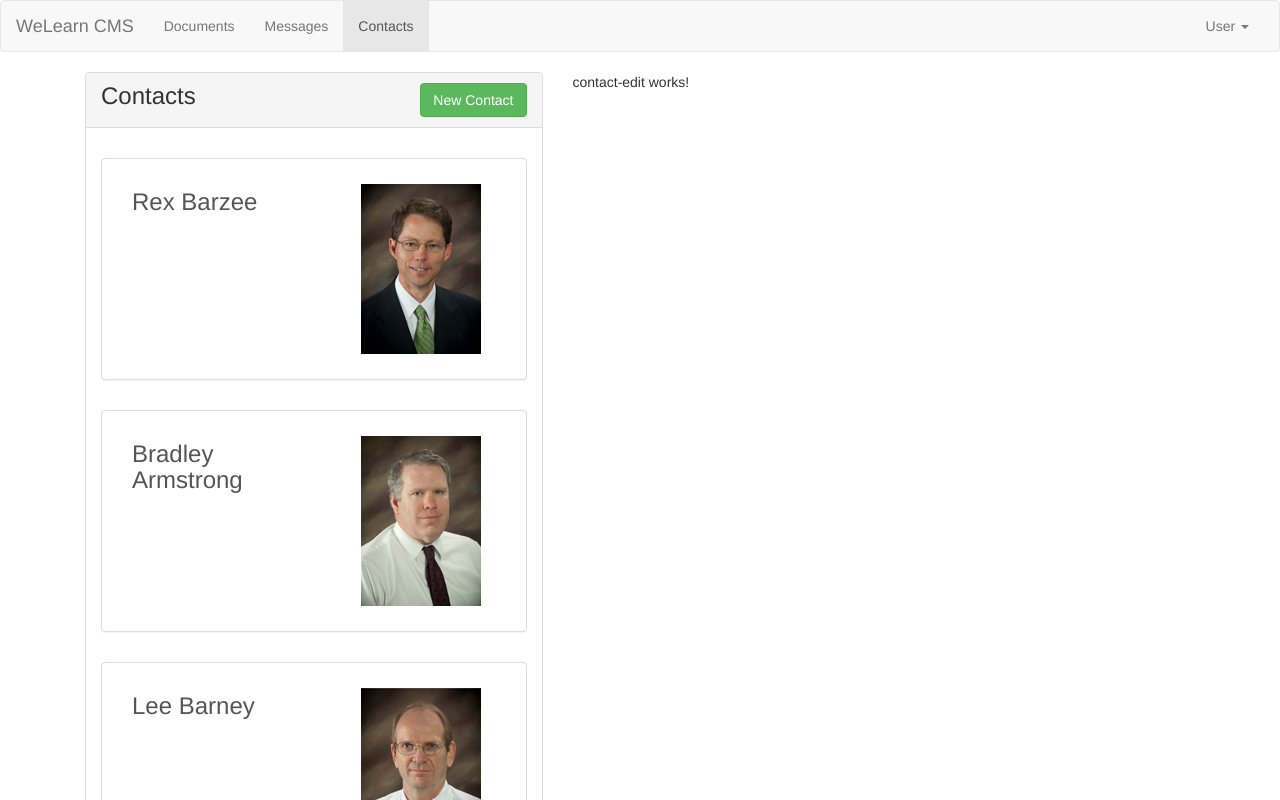
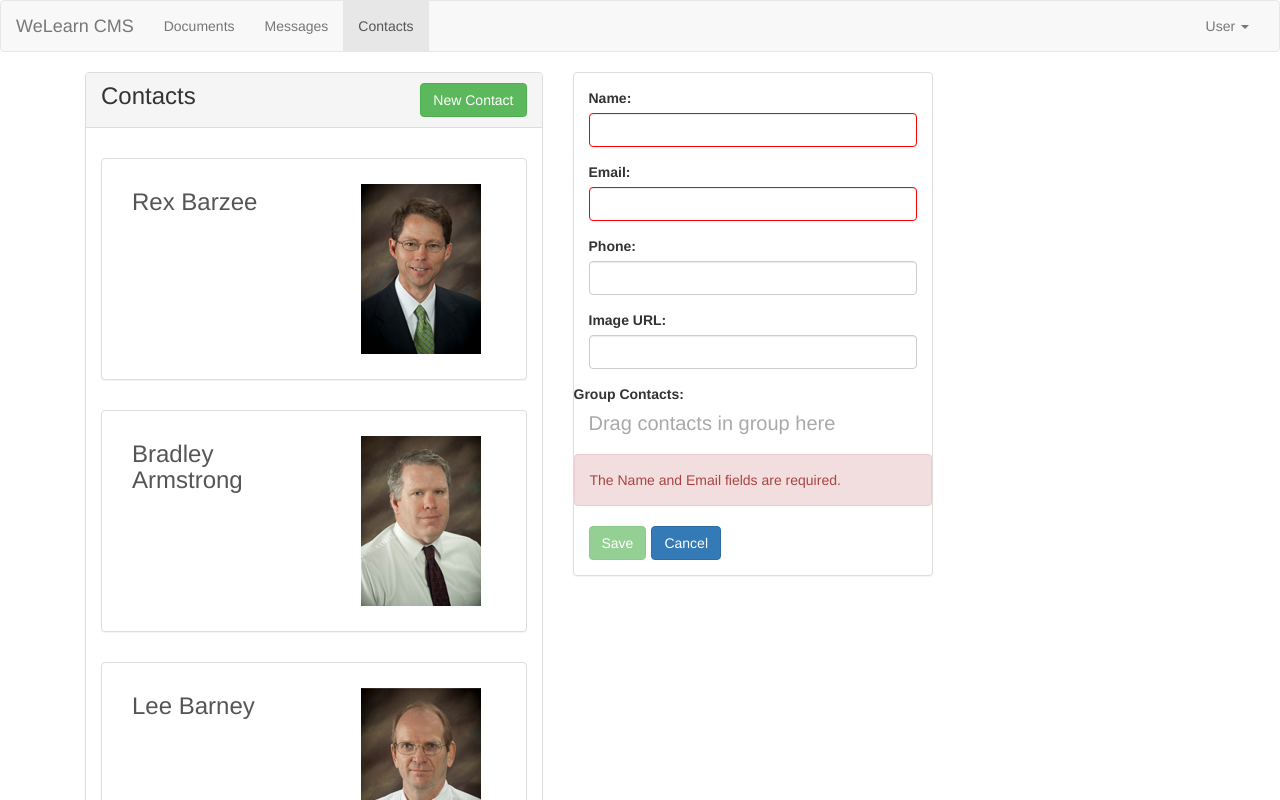
Before and after one commit to johnabrooke/wdd430, an Angular app in the folder contact-management-system/: page /contacts/new in a window 1280 px wide. Shown: the top 800 px of the page. Built offline with nearby package versions, Linux system fonts and the light colour scheme.

Commit message:
add document and contact editing and adding

```diff
--- a/contact-management-system/src/app/app.module.ts
+++ b/contact-management-system/src/app/app.module.ts
@@ -18,6 +18,7 @@ import { DropdownDirective } from './shared/dropdown.directive';
 import { AppRoutingModule } from './app-routing.module';
 import { DocumentEditComponent } from './documents/document-edit/document-edit.component';
 import { ContactEditComponent } from './contacts/contact-edit/contact-edit.component';
+import { FormsModule } from '@angular/forms';
 
 @NgModule({
   declarations: [
@@ -40,7 +41,8 @@ import { ContactEditComponent } from './contacts/contact-edit/contact-edit.compo
   ],
   imports: [
     BrowserModule,
-    AppRoutingModule
+    AppRoutingModule,
+    FormsModule
   ],
   providers: [],
   bootstrap: [AppComponent]
--- a/contact-management-system/src/app/contacts/contact-edit/contact-edit.component.css
+++ b/contact-management-system/src/app/contacts/contact-edit/contact-edit.component.css
@@ -0,0 +1,33 @@
+
+.required.ng-invalid {
+    border: 1px solid red;
+  }
+
+  .invalid.ng-invalid.ng-dirty {
+    border: 1px solid red;
+  }
+
+  .pad-left-right{
+    padding-left:.1rem;
+  }
+
+  .deleteButton {
+    margin-top: 1.5rem;
+    margin-left: -1.2rem;
+    width: 3.4rem;
+  }
+
+  .buttonDiv {
+    margin-top: 1.5rem;
+  }
+
+  .groupDiv {
+    min-height: 6rem;
+    border: solid thin lightgrey;
+  }
+
+  .dragMsg {
+    font-size: 2rem;
+    color: darkgrey;
+    margin-left: 3rem;
+  }
--- a/contact-management-system/src/app/contacts/contact-edit/contact-edit.component.html
+++ b/contact-management-system/src/app/contacts/contact-edit/contact-edit.component.html
@@ -1 +1,115 @@
-<p>contact-edit works!</p>
+<div class="panel panel-default">
+    <div class="panel-body">
+      <form id="contact-edit" #f="ngForm" (ngSubmit)="onSubmit(f)">
+        <div class="row">
+          <div class="col-sm-12 form-group">
+            <label for="name">Name:</label>
+            <input
+              type="text"
+              id="name"
+              class="form-control required"
+              size="120"
+              max="120"
+              ngModel
+              autocomplete="name"
+              name="name"
+              [ngModel]="contact?.name"
+              required
+              #name="ngModel">
+          </div>
+        </div>
+
+        <div class="row">
+          <div class="col-sm-12 form-group">
+            <label for="email">Email:</label>
+            <input
+              type="text"
+              id="email"
+              name="email"
+              class="form-control required"
+              size="120"
+              max="255"
+              ngModel
+              autocomplete="email"
+              [ngModel]="contact?.email"
+              required
+              #email="ngModel"
+              >
+          </div>
+          <!-- <div class="alert alert-danger"
+               *ngIf="!email.valid && email.touched">
+            Please enter a valid Email address.
+          </div> -->
+        </div>
+
+        <div class="row">
+          <div class="col-sm-12 form-group">
+            <label for="phone">Phone:</label>
+            <input
+              type="text"
+              id="phone"
+              class="form-control invalid"
+              size="150"
+              max="255"
+              name="phone"
+              ngModel
+              autocomplete="tel-area-code"
+              pattern="\D*([2-9]\d{2})(\D*)([2-9]\d{2})(\D*)(\d{4})\D*"
+              [ngModel]="contact?.phone"
+              #phone="ngModel">
+          </div>
+          <div class="alert alert-danger"
+               *ngIf="!phone.valid && phone.touched">
+            Please enter a valid phone number.
+          </div>
+        </div>
+
+        <div class="row">
+          <div class="col-sm-12 form-group">
+            <label for="imageUrl">Image URL:</label>
+            <input
+              type="text"
+              id="imageUrl"
+              class="form-control"
+              size="150"
+              max="255"
+              name="imageUrl"
+              [ngModel]="contact?.imageUrl"
+              #imageUrl="ngModel">
+          </div>
+        </div>
+
+        <div class="row">
+          <div class="form-group">
+            <label for="groupList">Group Contacts:</label>
+
+            <div class="row" id="groupList"
+                style="min-height: 3rem;" >
+
+              <div *ngFor="let contact of groupContacts; let i = index">
+                <div>
+                  <cms-contact-item class="col-sm-11" [contact]="contact"></cms-contact-item>
+                  <button class="btn btn-danger col-sm-2 deleteButton" (click)="onRemoveItem(i)">X</button>
+                </div>
+              </div>
+              <span class="dragMsg" *ngIf="groupContacts?.length < 1">Drag contacts in group here</span>
+            </div>
+
+          </div>
+        </div>
+
+
+        <div class="row">
+          <div class="alert alert-danger"
+               *ngIf="!name.valid && !name.touched || !email.valid && !email.touched">
+            The Name and Email fields are required.
+          </div>
+          <div class="col-xs-12 btn-toolbar">
+            <button class="btn btn-success" type="submit" [disabled]="!f.valid">Save</button>
+            <button class="btn btn-primary" type="button" (click)="onCancel()">Cancel</button>
+          </div>
+        </div>
+
+      </form>
+    </div>
+  </div>
--- a/contact-management-system/src/app/contacts/contact-edit/contact-edit.component.ts
+++ b/contact-management-system/src/app/contacts/contact-edit/contact-edit.component.ts
@@ -1,22 +1,61 @@
-import { Component } from '@angular/core';
-import { ActivatedRoute, Params } from '@angular/router';
+import { Component, OnInit } from '@angular/core';
+import { ActivatedRoute, Params, Router } from '@angular/router';
+import { Contact } from '../contact.model';
+import { ContactService } from '../contact.service';
+import { NgForm } from '@angular/forms';
 
 @Component({
   selector: 'app-contact-edit',
   templateUrl: './contact-edit.component.html',
-  styleUrl: './contact-edit.component.css'
+  styleUrl: './contact-edit.component.css',
 })
-export class ContactEditComponent {
+export class ContactEditComponent implements OnInit {
+  originalContact: Contact;
+  contact: Contact;
+  groupContacts: Contact[] = [];
   id: string;
-  editMode = false;
+  editMode: boolean = false;
 
-  constructor(private route: ActivatedRoute) {}
+  constructor(
+    private contactService: ContactService,
+    private router: Router,
+    private route: ActivatedRoute) {}
 
   ngOnInit() {
     this.route.params.subscribe((params: Params) => {
-      this.id = params['id'];
-      this.editMode = params['id'] != null;
+      let id = params['id'];
+      if (!id) {
+        this.editMode = false;
+        return;
+      }
+
+      this.originalContact = this.contactService.getContact(id);
+
+      if (!this.originalContact) {
+        return;
+      }
+
+      this.editMode = true;
+      this.contact = JSON.parse(JSON.stringify(this.originalContact));
+
+      if (this.contact.group) {
+        this.groupContacts = this.originalContact.group.slice();
+      }
     });
   }
 
+  onSubmit(form: NgForm) {
+    const value = form.value;
+    const newContact = new Contact(value.id, value.name, value.email, value.phone, value.imageUrl, value.group);
+    if (this.editMode) {
+      this.contactService.updateContact(this.originalContact, newContact);
+    } else {
+      this.contactService.addContact(newContact);
+    }
+    this.router.navigateByUrl('contacts');
+  }
+
+  onCancel() {
+    this.router.navigateByUrl('contacts');
+  }
 }
--- a/contact-management-system/src/app/documents/document-edit/document-edit.component.css
+++ b/contact-management-system/src/app/documents/document-edit/document-edit.component.css
@@ -0,0 +1,3 @@
+input.ng-invalid {
+    border: 1px solid red;
+  }
--- a/contact-management-system/src/app/documents/document-edit/document-edit.component.html
+++ b/contact-management-system/src/app/documents/document-edit/document-edit.component.html
@@ -1 +1,65 @@
-<p>document-edit works!</p>
+<div class="panel panel-default">
+    <div class="panel-body">
+      <form id="document-edit" #f="ngForm" (ngSubmit)="onSubmit(f)">
+        <div class="row">
+          <div class="col-sm-12 form-group">
+            <label for="name">Document Title:</label>
+            <input
+              type="text"
+              id="name"
+              class="form-control"
+              size="120"
+              max="120"
+              name="name"
+              [ngModel]="document?.name"
+              required
+              #name="ngModel">
+          </div>
+        </div>
+
+        <div class="row">
+          <div class="col-sm-12 form-group">
+            <label for="description">Document Description:</label>
+            <input
+              type="text"
+              id="description"
+              class="form-control"
+              size="120"
+              max="255"
+              name="description"
+              [ngModel]="document?.description"
+              #description="ngModel">
+          </div>
+        </div>
+
+        <div class="row">
+          <div class="col-sm-12 form-group">
+            <label for="url">Document URL:</label>
+            <input
+              type="text"
+              id="url"
+              class="form-control"
+              size="150"
+              max="255"
+              name="url"
+              [ngModel]="document?.url"
+              required
+              #url="ngModel">
+          </div>
+        </div>
+        <div class="alert alert-danger"
+             *ngIf="!name.valid || !url.valid">
+              The Document Title and Document URL are required fields.
+        </div>
+
+        <div class="row">
+          <div class="col-xs-12 btn-toolbar">
+            <button class="btn btn-success" type="submit" [disabled]="!f.valid">Save</button>
+            <button class="btn btn-primary" type="button" (click)="onCancel()">Cancel</button>
+          </div>
+        </div>
+
+      </form>
+
+    </div>
+  </div>
--- a/contact-management-system/src/app/documents/document-edit/document-edit.component.ts
+++ b/contact-management-system/src/app/documents/document-edit/document-edit.component.ts
@@ -1,22 +1,59 @@
-import { Component } from '@angular/core';
-import { ActivatedRoute, Params } from '@angular/router';
+import { Component, OnInit } from '@angular/core';
+import { ActivatedRoute, Params, Router } from '@angular/router';
+import { Document } from '../../documents/document.model'
+import { DocumentService } from '../document.service';
+import { NgForm } from '@angular/forms';
 
 @Component({
   selector: 'app-document-edit',
   templateUrl: './document-edit.component.html',
   styleUrl: './document-edit.component.css'
 })
-export class DocumentEditComponent {
+export class DocumentEditComponent implements OnInit{
+
+  originalDocument: Document;
+  document: Document;
   id: string;
-  editMode = false;
+  editMode: boolean = false;
+  groupContacts: any;
 
-  constructor(private route: ActivatedRoute) {}
+  constructor(
+    private documentService: DocumentService,
+    private router: Router,
+    private route: ActivatedRoute) {}
 
   ngOnInit() {
     this.route.params.subscribe((params: Params) => {
-      this.id = params['id'];
-      this.editMode = params['id'] != null;
+      let id = params['id'];
+      if (!id) {
+        this.editMode = false;
+        return;
+      }
+
+      this.originalDocument = this.documentService.getDocument(id);
+
+      if (!this.originalDocument) {
+        return;
+      }
+
+      this.editMode = true;
+      this.document = JSON.parse(JSON.stringify(this.originalDocument));
     });
   }
 
+  onCancel() {
+    this.router.navigateByUrl('documents');
+  }
+
+  onSubmit(form: NgForm) {
+    const value = form.value;
+    const newDocument = new Document(null, value.name, value.description, value.url);
+    if (this.editMode) {
+      this.documentService.updateDocument(this.originalDocument, newDocument);
+    } else {
+      this.documentService.addDocument(newDocument);
+    }
+    this.router.navigateByUrl('documents');
+  }
+
 }
--- a/contact-management-system/src/app/documents/document.service.ts
+++ b/contact-management-system/src/app/documents/document.service.ts
@@ -54,7 +54,7 @@ export class DocumentService {
     newDocument.id = this.maxDocumentId.toString();
     this.documents.push(newDocument);
     this.documentListClone = this.documents.slice();
-    this.documentChangedEvent.next(this.documentListClone);
+    this.documentListChangedEvent.next(this.documentListClone);
   }
 
   updateDocument(originalDocument: Document, newDocument: Document) {
@@ -70,7 +70,7 @@ export class DocumentService {
     newDocument.id = originalDocument.id;
     this.documents[pos] = newDocument;
     this.documentListClone = this.documents.slice();
-    this.documentChangedEvent.next(this.documentListClone);
+    this.documentListChangedEvent.next(this.documentListClone);
   }
 
   deleteDocument(document: Document) {
```
